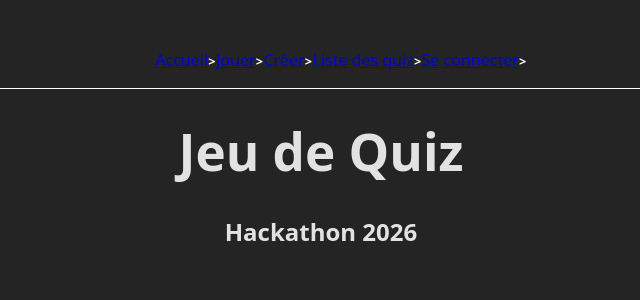
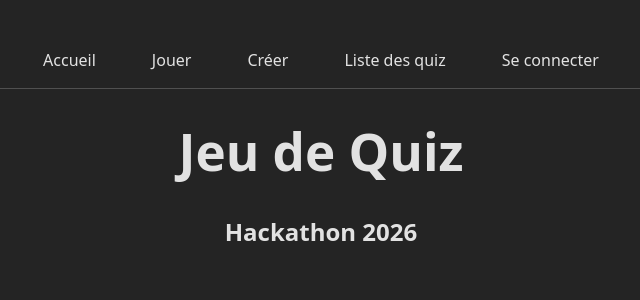
Before and after one commit to sashsutton/frontend-hackathon-quizz-app, a React (Vite) app: page / in a window 1280 px wide. Shown: the top 300 px of the page, without its empty margins (319-959 px from the left). Built offline with nearby package versions, Linux system fonts and the light colour scheme.

Commit message:
Refactor Navbar styles and structure

```diff
--- a/src/components/Navbar.jsx
+++ b/src/components/Navbar.jsx
@@ -5,15 +5,15 @@ function Navbar() {
     const isConnected = false;
 
     return(
-        <nav className="nav-crumbs">
+        <nav className="navbar">
 
-        <ul className="">
-            <li class="nav-crumb"><a href="/">Accueil</a></li>
-            <li class="nav-crumb"><a href="/play">Jouer</a></li>
-            <li class="nav-crumb"><a href="/make">Créer</a></li>
-            <li class="nav-crumb"><a href="/quiz-list">Liste des quiz</a></li>
-            {!isConnected && <li class="nav-crumb"><a href="/login">Se connecter</a></li>}
-            {isConnected && <li class="nav-crumb"><a href="/logout">Se déconnecter</a></li>}
+        <ul className="nav-crumbs">
+            <li className="nav-crumb"><a href="/">Accueil</a></li>
+            <li className="nav-crumb"><a href="/play">Jouer</a></li>
+            <li className="nav-crumb"><a href="/make">Créer</a></li>
+            <li className="nav-crumb"><a href="/quiz-list">Liste des quiz</a></li>
+            {!isConnected && <li className="nav-crumb"><a href="/login">Se connecter</a></li>}
+            {isConnected && <li className="nav-crumb"><a href="/logout">Se déconnecter</a></li>}
         </ul>
         </nav>
 
--- a/src/index.css
+++ b/src/index.css
@@ -26,23 +26,42 @@ h1 {
 }
 
 nav {
-  border-bottom: 1px solid rgb(255, 255, 255);
+  border-bottom: 1px solid rgba(255, 255, 255, 0.2);
+  padding: 1rem 0;
+  margin-bottom: 2rem;
 }
 
-.nav-crumbs ol {
+.nav-crumbs {
+  display: flex;
+  justify-content: center;
+  gap: 1.5rem;
   list-style-type: none;
   padding-left: 0;
+  margin: 0;
 }
 
 .nav-crumb {
   display: inline-block;
+  position: relative;
+}
+
+.nav-crumb a {
+  color: rgba(255, 255, 255, 0.87);
+  text-decoration: none;
+  padding: 0.5rem 1rem;
+  border-radius: 4px;
+  transition: all 0.2s ease;
+}
+
+.nav-crumb a:hover {
+  background-color: rgba(255, 255, 255, 0.1);
+  color: white;
 }
 
 .nav-crumb a::after {
-  display: inline-block;
-  color: rgb(255, 255, 255);
-  content: ">";
-  font-size: 80%;
-  font-weight: bold;
-  padding: 0.3px;
+  display: none;
 }
+
+.nav-crumb:last-child a::after {
+  display: none;
+}
```
